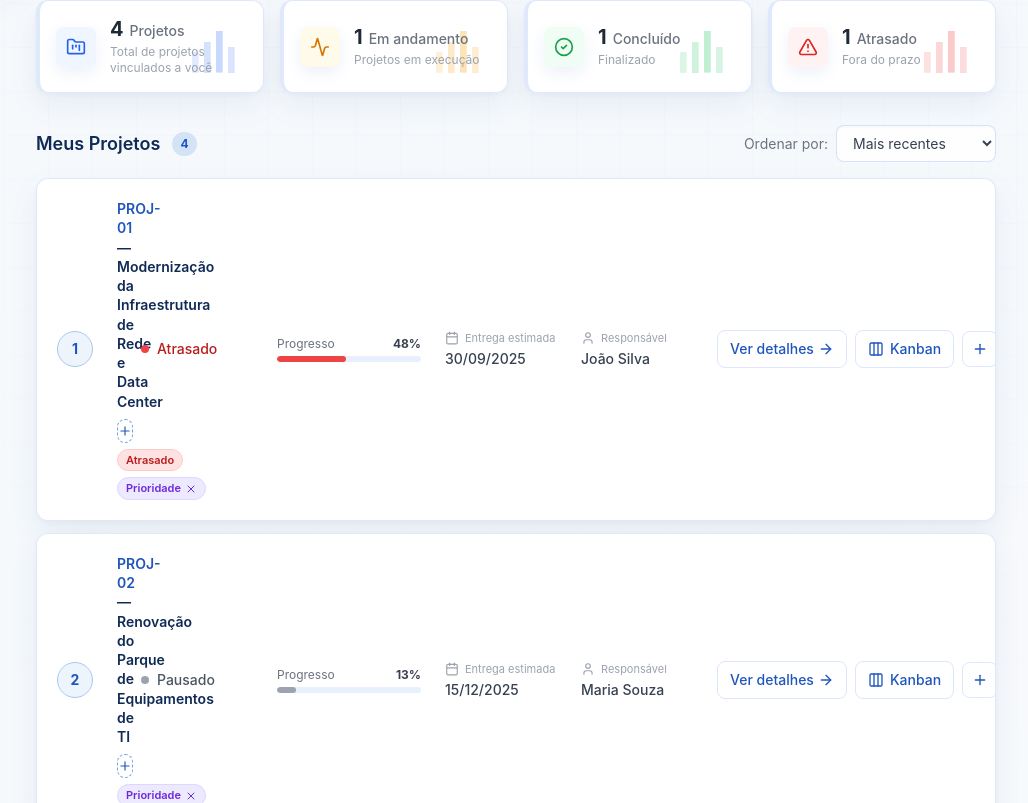
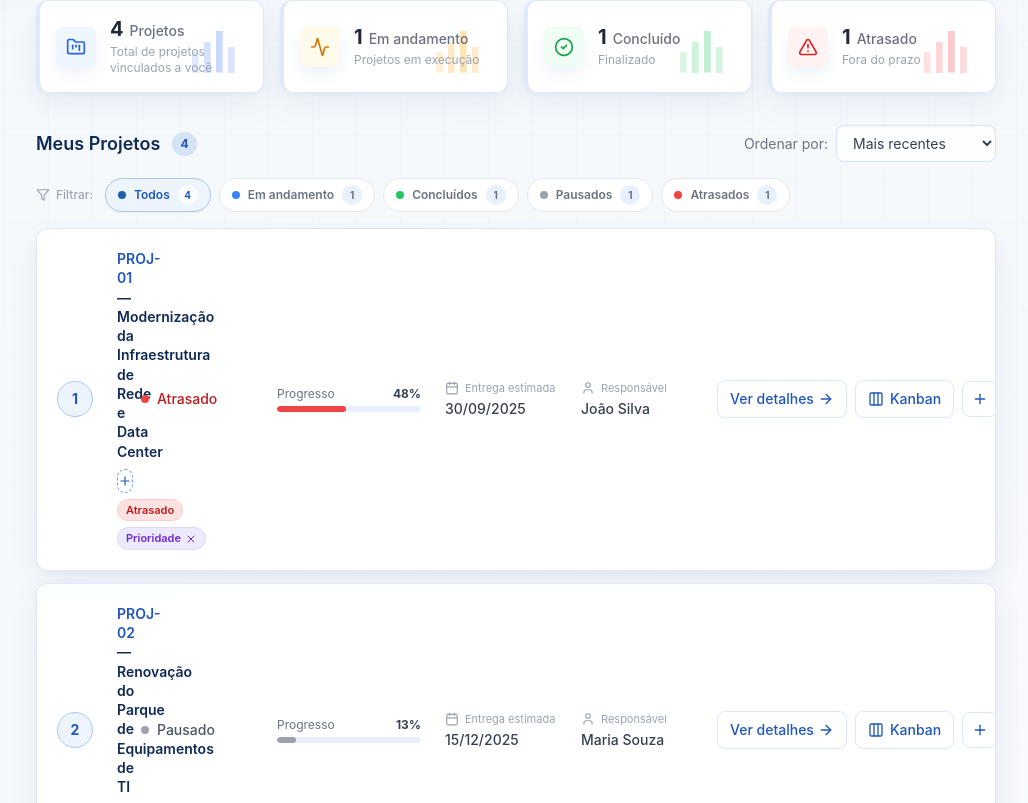
Before and after one commit to jjulian10/escopo_monitoramento_prototipo, a React (Vite) app: page / in a window 1280 px wide. Shown: the part 817-1620 px from the top of the page, without its empty margins (252-1280 px from the left). Built offline with nearby package versions, Linux system fonts and the light colour scheme.

Commit message:
feat: add quick status filters to project list

```diff
--- a/src/components/ProjectList.tsx
+++ b/src/components/ProjectList.tsx
@@ -12,6 +12,7 @@ import {
   Minus,
   ListChecks,
   Columns3,
+  Filter,
 } from 'lucide-react';
 
 import type {
@@ -40,6 +41,8 @@ interface ListaDeProjetosProps {
   badge: number;
 
   showAccess?: boolean;
+
+  showStatusFilter?: boolean;
 
   /*
    * Mantido por compatibilidade com o App.tsx.
@@ -63,6 +66,89 @@ interface ListaDeProjetosProps {
 
   aoPrepararProjeto?: () => void;
 }
+
+
+/* ============================================================
+   CONFIGURAÇÃO DOS STATUS DOS PROJETOS
+   ============================================================ */
+
+type FiltroRapidoStatus =
+  | 'Todos'
+  | StatusType;
+
+
+const filtrosRapidosStatus: Array<{
+  valor: FiltroRapidoStatus;
+  rotulo: string;
+  classeAtiva: string;
+  classePonto: string;
+}> = [
+  {
+    valor:
+      'Todos',
+
+    rotulo:
+      'Todos',
+
+    classeAtiva:
+      'border-institution-200 bg-institution-50 text-institution-700',
+
+    classePonto:
+      'bg-institution-500',
+  },
+  {
+    valor:
+      'Em andamento',
+
+    rotulo:
+      'Em andamento',
+
+    classeAtiva:
+      'border-blue-200 bg-blue-50 text-blue-700',
+
+    classePonto:
+      'bg-blue-500',
+  },
+  {
+    valor:
+      'Concluído',
+
+    rotulo:
+      'Concluídos',
+
+    classeAtiva:
+      'border-green-200 bg-green-50 text-green-700',
+
+    classePonto:
+      'bg-green-500',
+  },
+  {
+    valor:
+      'Pausado',
+
+    rotulo:
+      'Pausados',
+
+    classeAtiva:
+      'border-gray-300 bg-gray-100 text-gray-700',
+
+    classePonto:
+      'bg-gray-400',
+  },
+  {
+    valor:
+      'Atrasado',
+
+    rotulo:
+      'Atrasados',
+
+    classeAtiva:
+      'border-red-200 bg-red-50 text-red-700',
+
+    classePonto:
+      'bg-red-500',
+  },
+];
 
 
 /* ============================================================
@@ -1366,9 +1452,42 @@ function ProjectList({
   title: titulo,
   badge: quantidade,
   showAccess: mostrarAcesso,
+  showStatusFilter: mostrarFiltroStatus,
   aoAbrirProjeto,
   aoPrepararProjeto,
 }: ListaDeProjetosProps) {
+
+
+  /* ==========================================================
+     FILTRO RÁPIDO POR STATUS
+     ========================================================== */
+
+  const [
+    filtroStatus,
+    setFiltroStatus,
+  ] = useState<FiltroRapidoStatus>(
+    'Todos'
+  );
+
+
+  const projetosExibidos =
+    !mostrarFiltroStatus ||
+    filtroStatus ===
+      'Todos'
+
+      ? projetos
+
+      : projetos.filter(
+          (projeto) =>
+            projeto.status ===
+            filtroStatus
+        );
+
+
+  const quantidadeExibida =
+    mostrarFiltroStatus
+      ? projetosExibidos.length
+      : quantidade;
 
 
   /* ==========================================================
@@ -1460,7 +1579,7 @@ function ProjectList({
               text-institution-700
             "
           >
-            {quantidade}
+            {quantidadeExibida}
           </span>
 
         </div>
@@ -1529,14 +1648,168 @@ function ProjectList({
 
 
       {/* ======================================================
+          FILTRO RÁPIDO DE STATUS
+          ====================================================== */}
+
+      {mostrarFiltroStatus && (
+
+        <div
+          className="
+            mb-4
+            flex
+            flex-wrap
+            items-center
+            gap-2
+          "
+        >
+
+          <div
+            className="
+              mr-1
+              flex
+              items-center
+              gap-1.5
+              text-xs
+              font-medium
+              text-gray-400
+            "
+          >
+
+            <Filter className="h-3.5 w-3.5" />
+
+            Filtrar:
+
+          </div>
+
+
+          {filtrosRapidosStatus.map(
+            (opcao) => {
+
+              const ativo =
+                filtroStatus ===
+                opcao.valor;
+
+
+              const quantidadeDoFiltro =
+                opcao.valor ===
+                  'Todos'
+
+                  ? projetos.length
+
+                  : projetos.filter(
+                      (projeto) =>
+                        projeto.status ===
+                        opcao.valor
+                    ).length;
+
+
+              return (
+
+                <button
+                  key={
+                    opcao.valor
+                  }
+
+                  type="button"
+
+                  onClick={() =>
+                    setFiltroStatus(
+                      opcao.valor
+                    )
+                  }
+
+                  aria-pressed={
+                    ativo
+                  }
+
+                  className={`
+                    inline-flex
+                    items-center
+                    gap-2
+                    rounded-full
+                    border
+                    px-3
+                    py-1.5
+                    text-xs
+                    font-semibold
+                    transition-all
+                    duration-200
+
+                    ${
+                      ativo
+                        ? `
+                          ${opcao.classeAtiva}
+                          shadow-sm
+                        `
+                        : `
+                          border-gray-200
+                          bg-white
+                          text-gray-500
+                          hover:border-gray-300
+                          hover:bg-gray-50
+                          hover:text-gray-700
+                        `
+                    }
+                  `}
+                >
+
+                  <span
+                    className={`
+                      h-2
+                      w-2
+                      rounded-full
+
+                      ${opcao.classePonto}
+                    `}
+                  />
+
+
+                  {opcao.rotulo}
+
+
+                  <span
+                    className={`
+                      inline-flex
+                      min-w-[20px]
+                      items-center
+                      justify-center
+                      rounded-full
+                      px-1.5
+                      py-0.5
+                      text-[10px]
+                      font-bold
+
+                      ${
+                        ativo
+                          ? 'bg-white/70 text-current'
+                          : 'bg-gray-100 text-gray-500'
+                      }
+                    `}
+                  >
+                    {quantidadeDoFiltro}
+                  </span>
+
+                </button>
+
+              );
+
+            }
+          )}
+
+        </div>
+
+      )}
+
+
+      {/* ======================================================
           LISTA DOS PROJETOS
           ====================================================== */}
 
       <div className="space-y-3">
 
-        {projetos.length > 0 ? (
-
-          projetos.map(
+        {projetosExibidos.length > 0 ? (
+
+          projetosExibidos.map(
             (
               projeto,
               indice
@@ -1592,7 +1865,11 @@ function ProjectList({
                 text-gray-600
               "
             >
-              Nenhum projeto encontrado.
+              {mostrarFiltroStatus &&
+              filtroStatus !==
+                'Todos'
+                ? 'Nenhum projeto encontrado para este status.'
+                : 'Nenhum projeto encontrado.'}
             </p>
 
 
@@ -1603,7 +1880,11 @@ function ProjectList({
                 text-gray-400
               "
             >
-              Altere ou limpe os filtros para visualizar outros projetos.
+              {mostrarFiltroStatus &&
+              filtroStatus !==
+                'Todos'
+                ? 'Selecione outro status para visualizar seus projetos.'
+                : 'Altere ou limpe os filtros para visualizar outros projetos.'}
             </p>
 
           </div>
```
